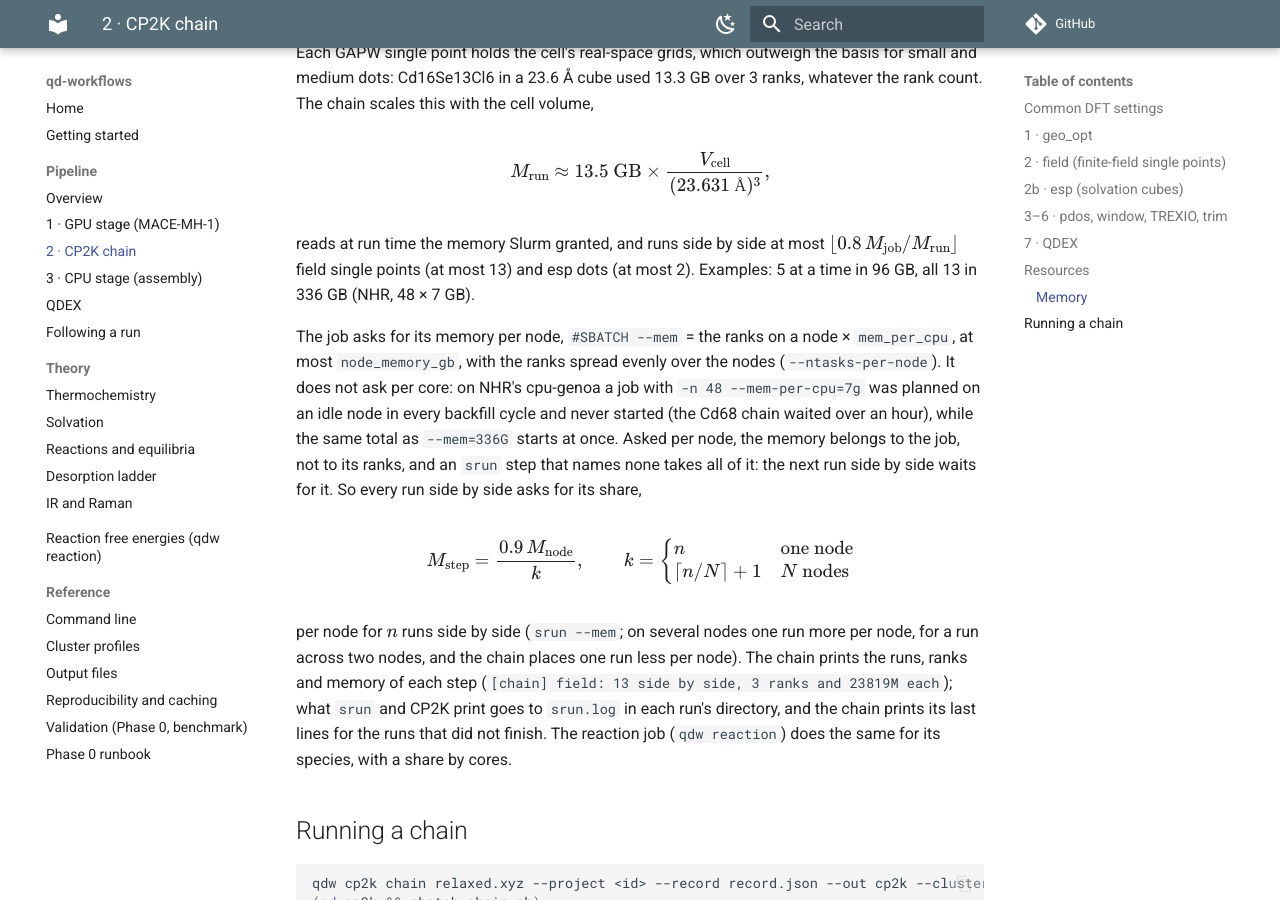
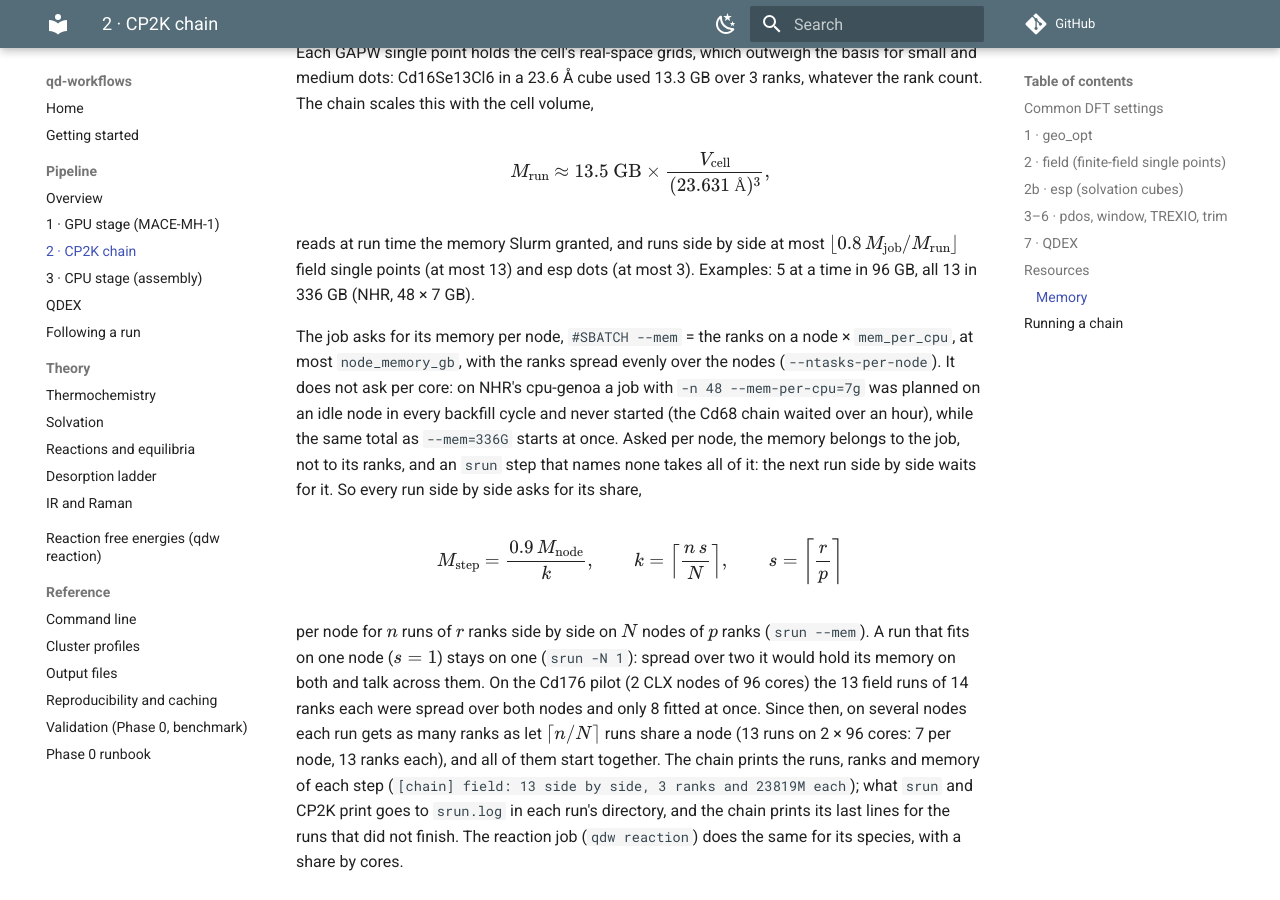
Before and after one commit to nlesc-nano/qd-workflows, an MkDocs documentation site: the page built from docs/pipeline/cp2k-chain.md, in a window 1280 px wide and 900 px high, scrolled down 4297 px. Built offline with MkDocs 1.6.1 and Material for MkDocs 9.7.7, drawn with Linux system fonts in a browser that asks for light colours; comment, search, counter and statistics services are not loaded.

Commit message:
fix(chain): side-by-side runs stay on one node each
On several nodes srun --exact spread a 14-rank run over both nodes: it held
its memory on both, so only 8 of 13 field runs fitted (Cd176 pilot, 2 CLX
nodes). Runs that fit on one node now run with srun -N 1, get as many
ranks as let ceil(n/N) runs share a node, and ask --mem for their share of
the runs on that node.

```diff
--- a/docs/pipeline/cp2k-chain.md
+++ b/docs/pipeline/cp2k-chain.md
@@ -120,7 +120,7 @@ $$
 
 reads at run time the memory Slurm granted, and runs side by side at most
 $\lfloor 0.8\, M_\mathrm{job} / M_\mathrm{run}\rfloor$ field single points (at most 13) and esp dots
-(at most 2). Examples: 5 at a time in 96 GB, all 13 in 336 GB (NHR, 48 × 7 GB).
+(at most 3). Examples: 5 at a time in 96 GB, all 13 in 336 GB (NHR, 48 × 7 GB).
 
 The job asks for its memory per node, `#SBATCH --mem` = the ranks on a node × `mem_per_cpu`, at
 most `node_memory_gb`, with the ranks spread evenly over the nodes (`--ntasks-per-node`). It does
@@ -132,11 +132,15 @@ So every run side by side asks for its share,
 
 $$
 M_\mathrm{step} = \frac{0.9\, M_\mathrm{node}}{k},\qquad
-k = \begin{cases} n & \text{one node}\\ \lceil n / N \rceil + 1 & N \text{ nodes}\end{cases}
+k = \left\lceil \frac{n\, s}{N} \right\rceil,\qquad s = \left\lceil \frac{r}{p} \right\rceil
 $$
 
-per node for $n$ runs side by side (`srun --mem`; on several nodes one run more per node, for a run
-across two nodes, and the chain places one run less per node). The chain prints the runs, ranks and
+per node for $n$ runs of $r$ ranks side by side on $N$ nodes of $p$ ranks (`srun --mem`). A run that
+fits on one node ($s = 1$) stays on one (`srun -N 1`): spread over two it would hold its memory on
+both and talk across them. On the Cd176 pilot (2 CLX nodes of 96 cores) the 13 field runs of 14
+ranks each were spread over both nodes and only 8 fitted at once. Since then, on several nodes each
+run gets as many ranks as let $\lceil n/N \rceil$ runs share a node (13 runs on 2 × 96 cores: 7 per
+node, 13 ranks each), and all of them start together. The chain prints the runs, ranks and
 memory of each step (`[chain] field: 13 side by side, 3 ranks and 23819M each`); what `srun` and
 CP2K print goes to `srun.log` in each run's directory, and the chain prints its last lines for the
 runs that did not finish. The reaction job (`qdw reaction`) does the same for its species, with a
```
Also changed, not shown: 3 other files.
